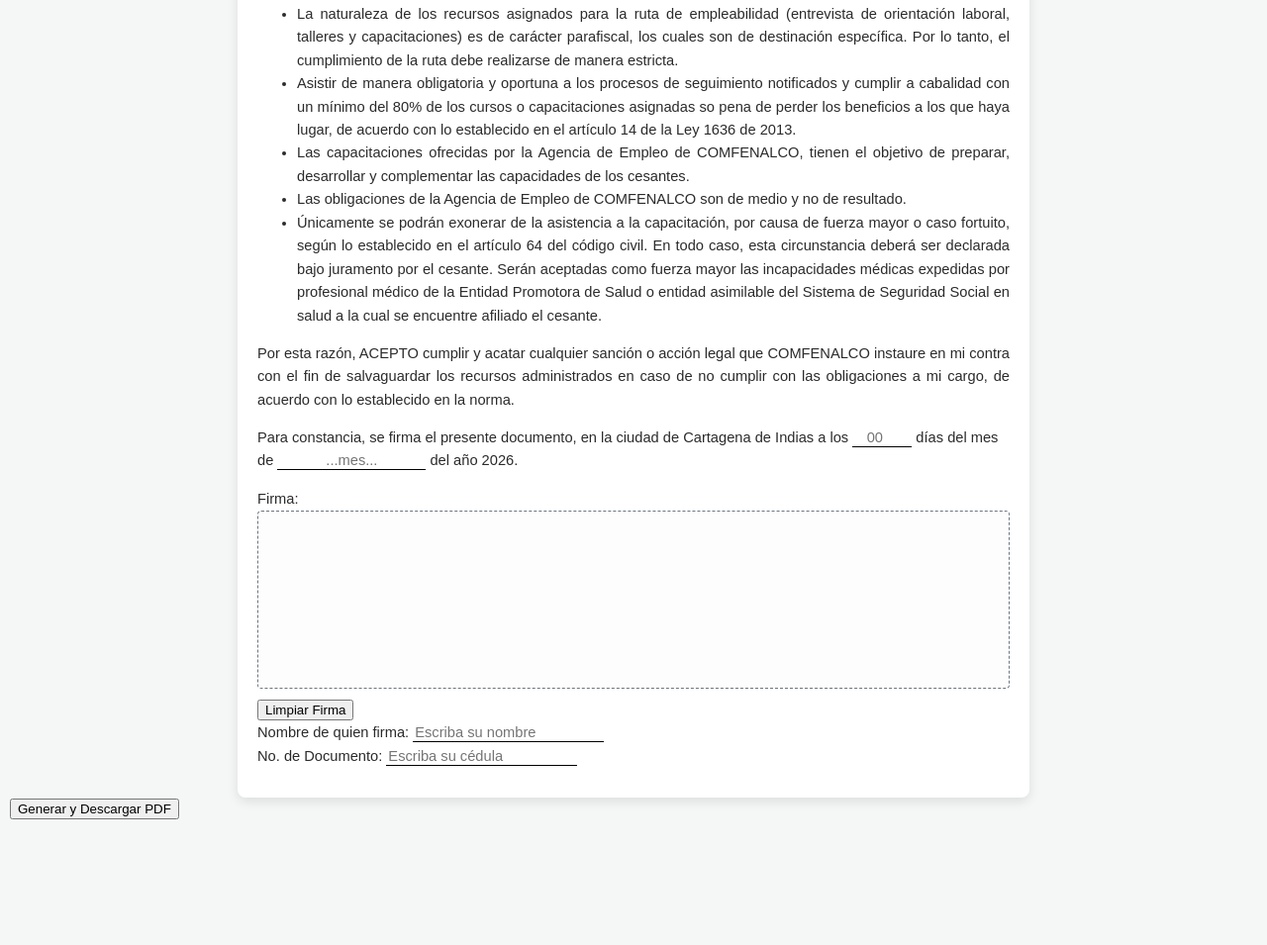
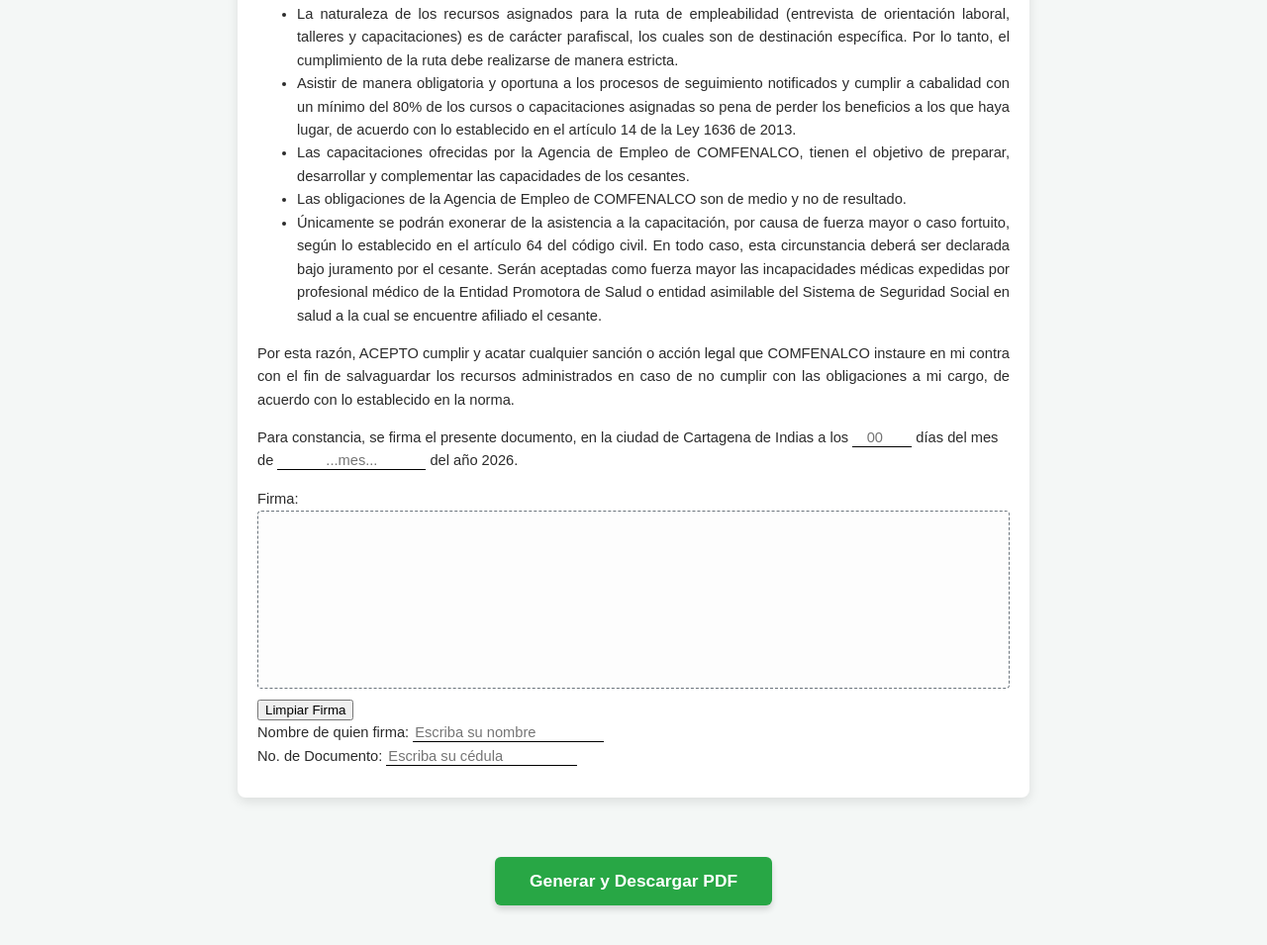
Before and after one commit to cf-agencia/compromiso, a plain HTML site: page index.html in a window 1280 px wide. Shown: the part 343-1298 px from the top of the page at 99% size. Before the commit the page ends 1193 px from the top, so only its background shows below. Drawn offline with nearby package versions, Linux system fonts and the light colour scheme.

Commit message:
Update index.html

```diff
--- a/index.html
+++ b/index.html
@@ -46,6 +46,17 @@
                 font-size: 10pt;
             }
         }
+
+
+        .action-panel {
+            margin-top: 40px;
+            display: flex;
+            justify-content: center;
+            align-items: center;
+            padding: 20px 0;
+        }
+
+
 
         /* Estilos para Impresión (muy importante) */
         @media print {
@@ -98,6 +109,21 @@
         .legal-text {
             text-align: justify;
         }
+
+        .btn-pdf {
+                    background-color: #28a745;
+                    color: white;
+                    border: none;
+                    padding: 14px 28px;
+                    font-size: 13pt;
+                    font-weight: bold;
+                    border-radius: 6px;
+                    cursor: pointer;
+                    box-shadow: 0 4px 6px rgba(0,0,0,0.15);
+                    transition: all 0.2s;
+                    min-width: 280px;
+        }
+
     </style>
 </head>
 <body>
@@ -160,7 +186,9 @@
 </div>
 
 <div class="action-panel">
-    <button type="button" class="btn-pdf" id="download-pdf-btn">Generar y Descargar PDF</button>
+    <button type="button" class="btn-pdf" id="download-pdf-btn">
+        Generar y Descargar PDF
+    </button>
 </div>
 
 <script>
```
